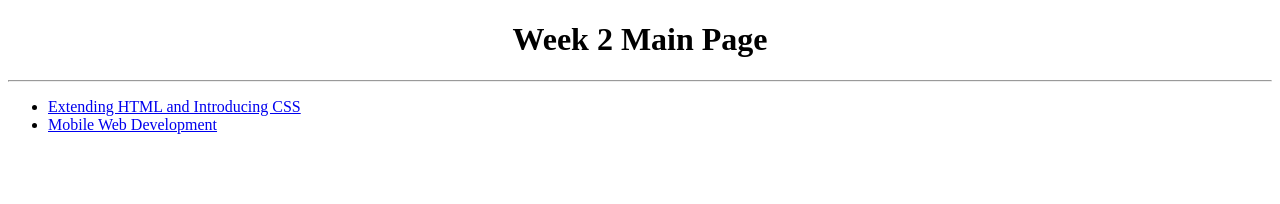
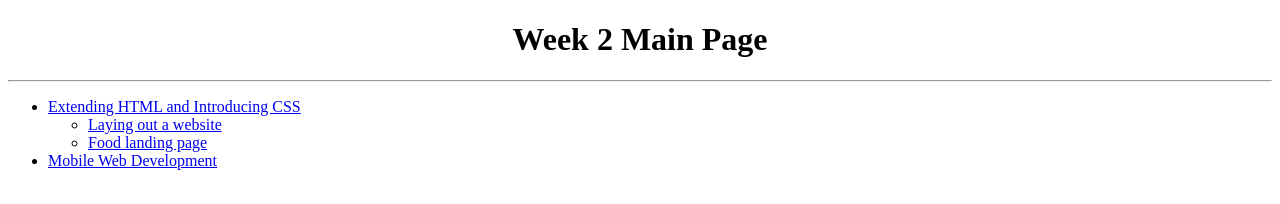
Before and after one commit to 4headk50/4headk50.github.io, a plain HTML site: page week_2/index.html in a window 1280 px wide. Drawn offline with Linux system fonts and the light colour scheme.

Commit message:
Gave week 2 sub-list for topic 1 tasks along with  2 new html files for the tasks

```diff
--- a/week_2/index.html
+++ b/week_2/index.html
@@ -12,6 +12,10 @@
     <hr>
     <ul>
         <li><a href="topic_1.html">Extending HTML and Introducing CSS</a></li>
+        <ul>
+            <li><a href="topic_1_task_1.html">Laying out a website</a></li>
+            <li><a href="topic_1_task_2.html">Food landing page</a></li>
+        </ul>
         <li><a href="topic_2.html">Mobile Web Development</a></li>
     </ul>
 </body>
```
Also changed, not shown: week_2/topic_1_task_1.html (added), week_2/topic_1_task_2.html (added).
